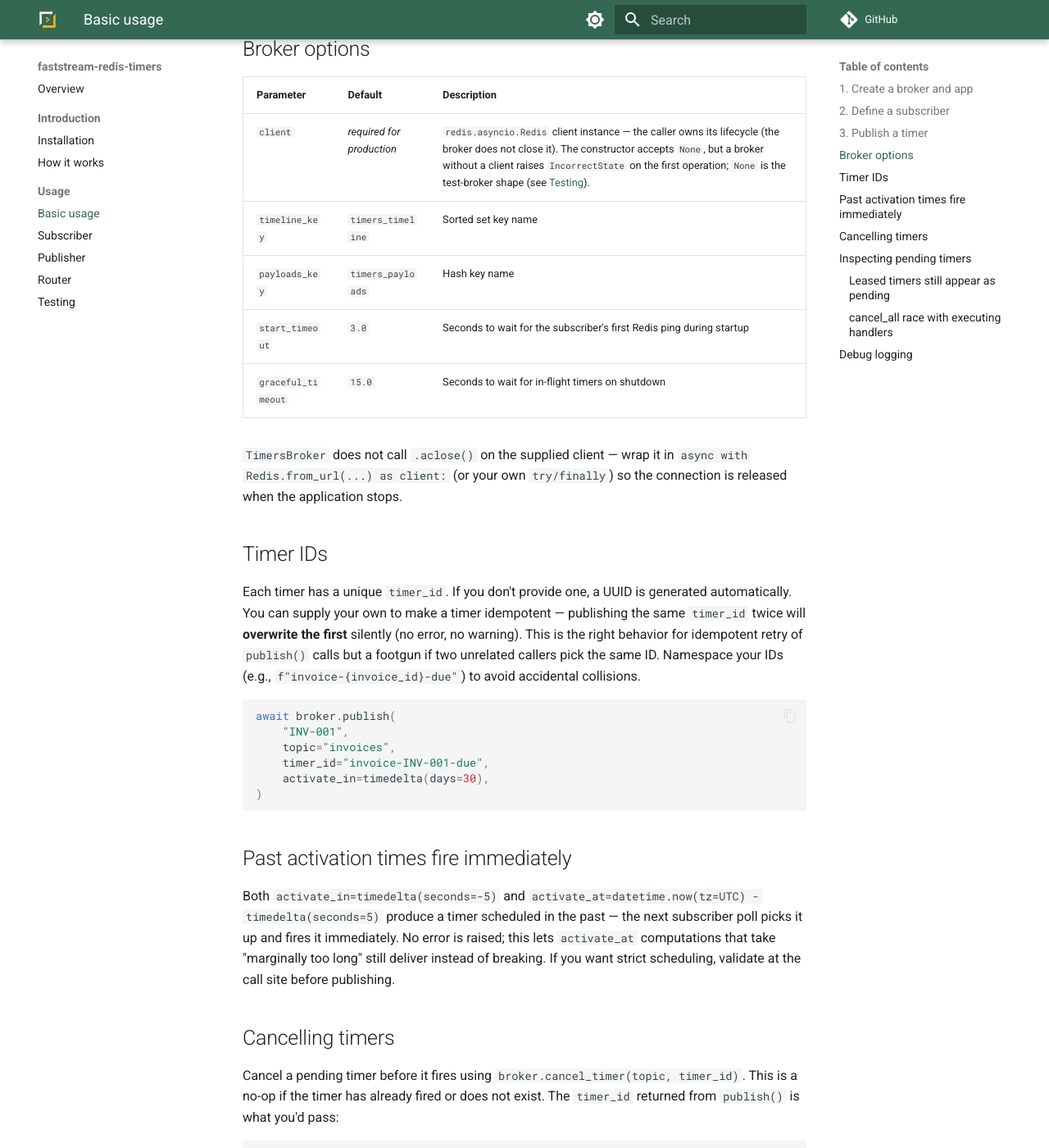
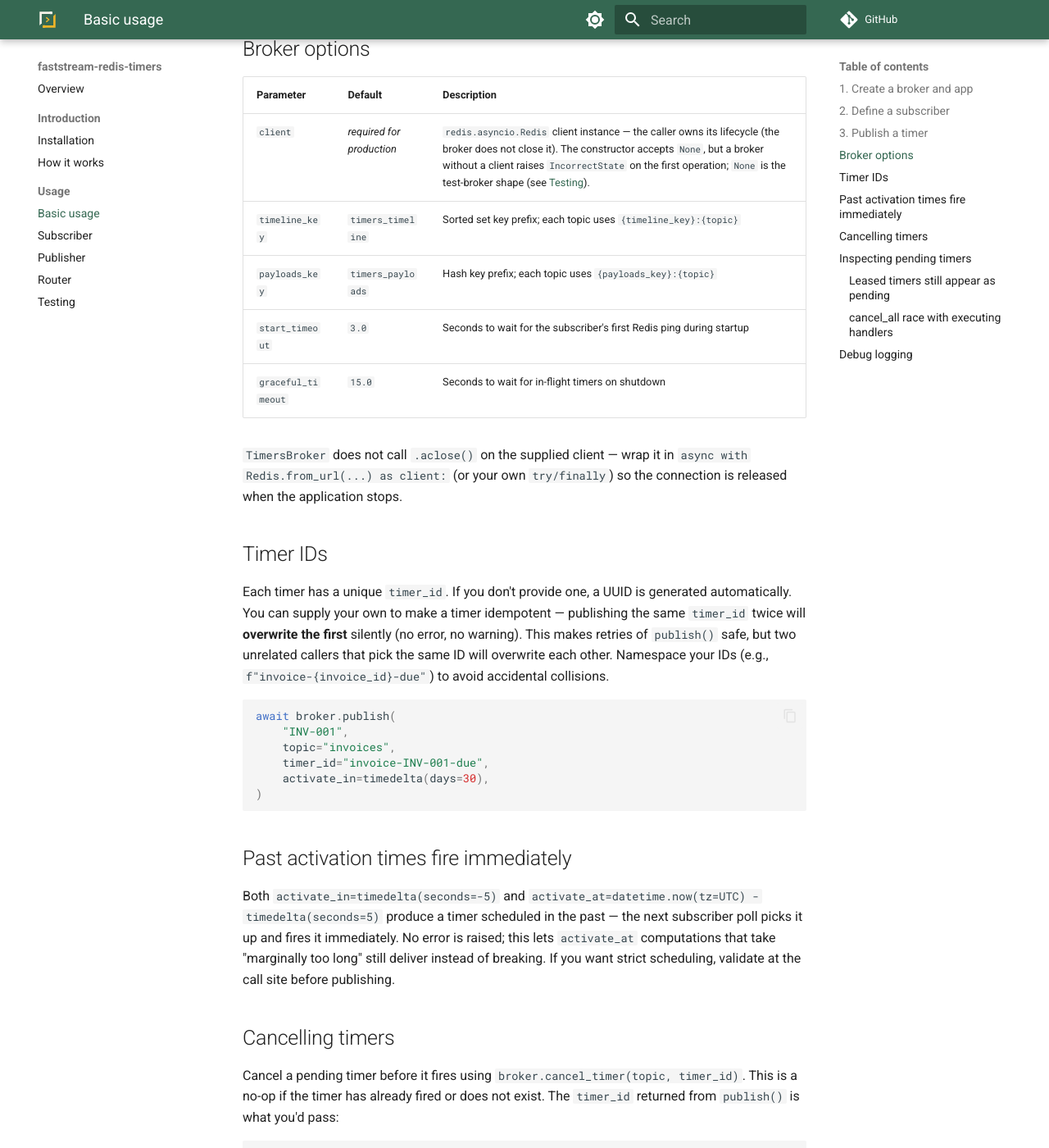
Before and after one commit to modern-python/faststream-redis-timers, an MkDocs documentation site: the page built from docs/usage/basic.md, in a window 1280 px wide and 1400 px high, scrolled down 1731 px. Shown: the whole window at 82% size. Built offline with MkDocs 1.6.1 and Material for MkDocs 9.7.7, drawn with Linux system fonts in a browser that asks for light colours; comment, search, counter and statistics services are not loaded; some of the changed text lies outside the part shown.

Commit message:
docs: fix facts in docs and the missing-client error message (#97)
- Python requirement is 3.11+, matching requires-python.
- Idle backoff jitter is applied before the cap, so worst-case idle
  latency is max_polling_interval, not 1.5x.
- timeline_key and payloads_key are per-topic key prefixes.
- Redis Cluster: the constructor raises TypeError.
- Drop "NoCast-typed" and an unused import from examples.
- Make the router prefix example valid Python.
- Missing-client error now says to pass a client to TimersBroker.
- Plainer wording on timer ID overwrite and cancel_all side effects.

````diff
--- a/docs/usage/basic.md
+++ b/docs/usage/basic.md
@@ -81,8 +81,8 @@
 | Parameter | Default | Description |
 |-----------|---------|-------------|
 | `client` | _required for production_ | `redis.asyncio.Redis` client instance — the caller owns its lifecycle (the broker does not close it). The constructor accepts `None`, but a broker without a client raises `IncorrectState` on the first operation; `None` is the test-broker shape (see [Testing](./testing.md)). |
-| `timeline_key` | `timers_timeline` | Sorted set key name |
-| `payloads_key` | `timers_payloads` | Hash key name |
+| `timeline_key` | `timers_timeline` | Sorted set key prefix; each topic uses `{timeline_key}:{topic}` |
+| `payloads_key` | `timers_payloads` | Hash key prefix; each topic uses `{payloads_key}:{topic}` |
 | `start_timeout` | `3.0` | Seconds to wait for the subscriber's first Redis ping during startup |
 | `graceful_timeout` | `15.0` | Seconds to wait for in-flight timers on shutdown |
 
@@ -92,7 +92,7 @@
 
 ## Timer IDs
 
-Each timer has a unique `timer_id`. If you don't provide one, a UUID is generated automatically. You can supply your own to make a timer idempotent — publishing the same `timer_id` twice will **overwrite the first** silently (no error, no warning). This is the right behavior for idempotent retry of `publish()` calls but a footgun if two unrelated callers pick the same ID. Namespace your IDs (e.g., `f"invoice-{invoice_id}-due"`) to avoid accidental collisions.
+Each timer has a unique `timer_id`. If you don't provide one, a UUID is generated automatically. You can supply your own to make a timer idempotent — publishing the same `timer_id` twice will **overwrite the first** silently (no error, no warning). This makes retries of `publish()` safe, but two unrelated callers that pick the same ID will overwrite each other. Namespace your IDs (e.g., `f"invoice-{invoice_id}-due"`) to avoid accidental collisions.
 
 ```python
 await broker.publish(
@@ -166,7 +166,7 @@
 
 ### `cancel_all` race with executing handlers
 
-If `cancel_all(topic)` runs while a worker is mid-handler for a leased timer on that topic, the handler runs to completion. When it finishes, its commit (the `ZREM` + `HDEL` that normally removes the timer) becomes a no-op because `cancel_all` has already deleted both keys for the topic. The work is *not* rolled back — only the bookkeeping is skipped — so handlers that have side effects (sent emails, written rows) will have already done them. Use `cancel_all` for topic resets, not for "stop everything in flight."
+If `cancel_all(topic)` runs while a worker is mid-handler for a leased timer on that topic, the handler runs to completion. When it finishes, its commit (the `ZREM` + `HDEL` that normally removes the timer) becomes a no-op because `cancel_all` has already deleted both keys for the topic. Side effects stay; only the Redis cleanup is skipped, so handlers that have side effects (sent emails, written rows) will have already done them. Use `cancel_all` for topic resets, not for "stop everything in flight."
 
 ## Debug logging
 
````
Also changed, not shown: README.md (+1 -1 lines), docs/introduction/how-it-works.md (+2 -2 lines), docs/introduction/installation.md (+1 -1 lines), docs/usage/publisher.md (+0 -1 lines), docs/usage/router.md (+2 -1 lines), docs/usage/subscriber.md (+3 -3 lines), 2 other files.
